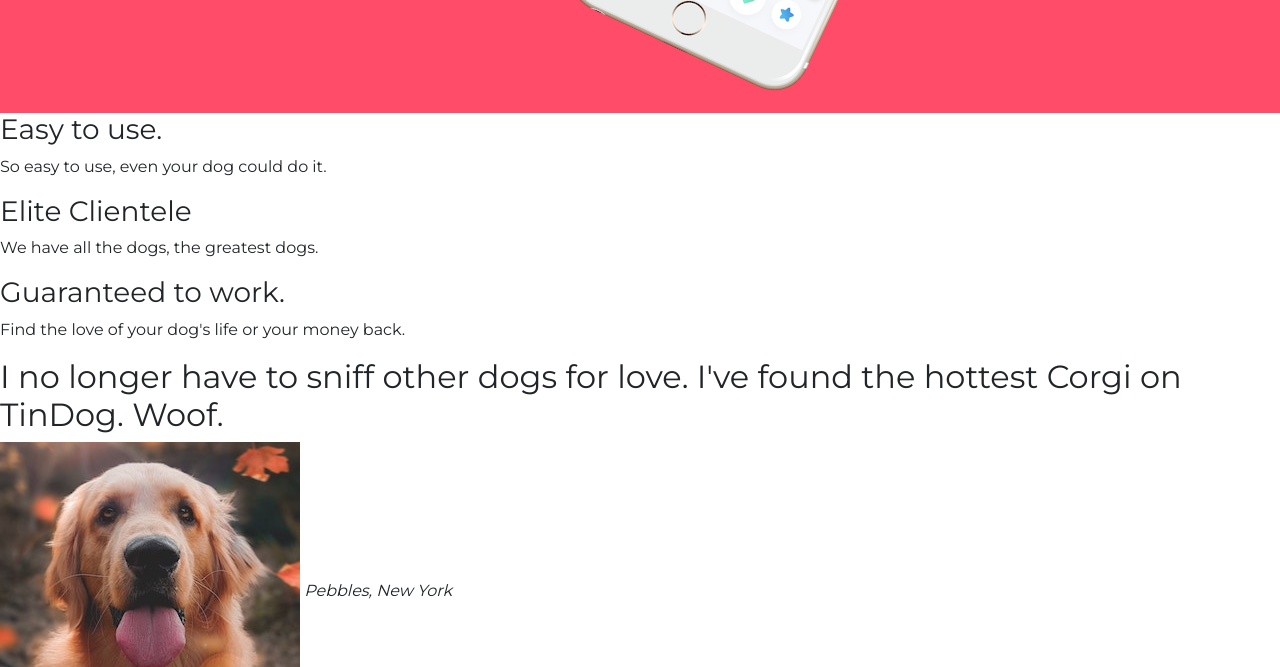
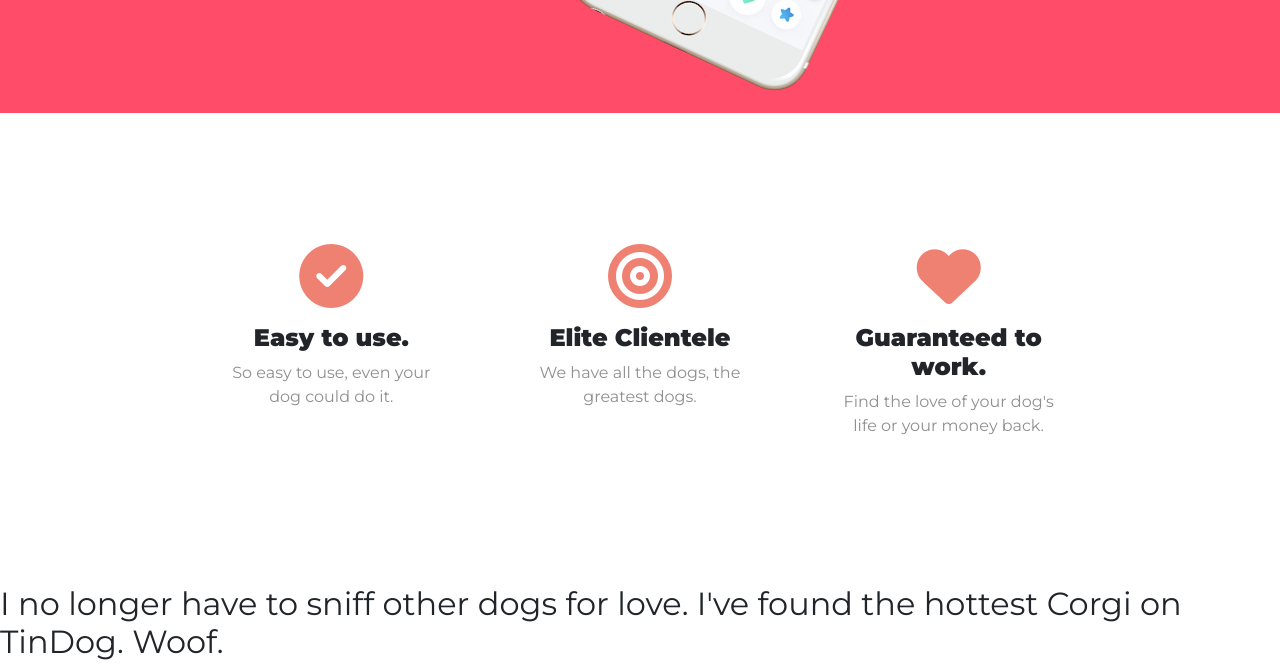
Before and after one commit to CarolPang17/TinDog, a plain HTML site: page index.html in a window 1280 px wide. Shown: the part 630-1297 px from the top of the page. Drawn offline with nearby package versions, Linux system fonts and the light colour scheme.

Commit message:
complete styling Features section

```diff
--- a/css/styles.css
+++ b/css/styles.css
@@ -19,6 +19,15 @@
   font-weight: 900;
 }
 
+h3 {
+  font-family: 'Montserrat';
+  font-weight: bold;
+  font-size: 1.5rem;
+}
+
+p {
+  color: #8f8f8f ;
+}
 /* Navigation Bar */
 
 .navbar {
@@ -52,3 +61,23 @@
   width: 60%;
   transform:rotate(25deg)
 }
+
+/* Feature Section */
+
+#features {
+  padding: 7% 15%;
+}
+
+.feature-box {
+  text-align: center;
+  padding: 4.5%;
+}
+
+.icon {
+  color: #ef8172;
+  margin-bottom: 1rem;
+}
+
+.icon:hover {
+  color: #ff4c68
+}
--- a/index.html
+++ b/index.html
@@ -112,14 +112,25 @@
     <!-- Features -->
 
     <section id="features">
+      <div class="row">
+        <div class="feature-box col-lg-4">
+          <i class="icon fas fa-check-circle fa-4x"></i>
           <h3>Easy to use.</h3>
           <p>So easy to use, even your dog could do it.</p>
+        </div>
 
+        <div class="feature-box col-lg-4">
+          <i class="icon fas fa-bullseye fa-4x"></i>
           <h3>Elite Clientele</h3>
           <p>We have all the dogs, the greatest dogs.</p>
+        </div>
 
+        <div class="feature-box col-lg-4">
+          <i class="icon fas fa-heart fa-4x"></i>
           <h3>Guaranteed to work.</h3>
           <p>Find the love of your dog's life or your money back.</p>
+        </div>
+      </div>
     </section>
 
     <!-- Testimonials -->
```
Lines whose indentation alone changed are shown as unchanged.
